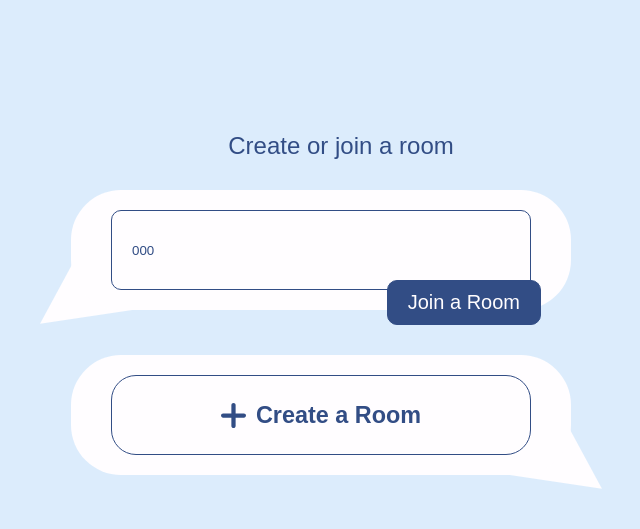
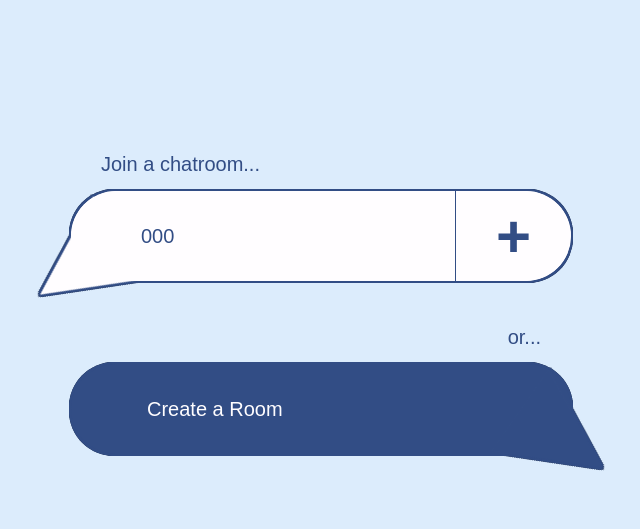
Before and after one commit to athomas97/chatroom_app, a Flask app: template templates/chatroom.html in a window 1280 px wide. Shown: the part 89-618 px from the top of the page, without its empty margins (319-959 px from the left). Run offline with Flask 3, Linux system fonts and the light colour scheme; the template is opened without the code that fills it: most values are stand-ins (such as "Sample title", 1, 10 or a date in 2020); some libraries are stand-ins or nearby versions; some web fonts are replaced.

Commit message:
updated styling of chatroom page, updated the text bubble input and button styling and layout, added hover animations over text bubbles (#13)
* updated styling for chatroom page

* moved chatroom header to the right to line up with chat bubbles

* updated spacing between chat bubbles in chatroom.html

* updated styling on room page

* updated styling for chatroom page, change primary button animation, and removed popup animation for the container div on login/register pages

* updating spacing of popup-container on login/register pages

* updated styling of chatroom page, updated the text bubble input and button styling and layout, added hover animations over text bubbles

---------

Co-authored-by: Ally <athomas97@gmail.com>

```diff
--- a/static/css/style.css
+++ b/static/css/style.css
@@ -32,10 +32,13 @@ h1, h2, h3, h4, h5, p {
     color: var(--medium-blue);
 }
 
-h2 {
+h2,
+.join-room-input input,
+.join-room-input button {
     font-family: "Turret Road", sans-serif;
     font-style: normal;
     font-weight: 500;
+    font-size: 20px;
 }
 
 h3 {
@@ -120,6 +123,7 @@ h3 {
     transform: translateY(0px);
     transition: box-shadow 0.2s ease,
                 transform 0.2s ease;
+
     &:hover {
         box-shadow: 10px 10px 0px var(--dark-blue);
         transform: translate(-5px, -5px);
@@ -298,69 +302,171 @@ form {
   clip-path: circle(50% at center);
 }
 
+.header {
+    width: 100%;
+    margin-bottom: 15px;
+}
+
+
 .text-bubble {
     display: flex;
+    position: relative;
     flex-direction: column;
     justify-content: center;
-    position: relative;
     gap: 5px;
-    height: 120px;
+    margin-bottom: 15px;
     width: 500px;
-    margin-bottom: 15px;
-    padding:20px 40px;
-    border-radius: 50px;
-    background-color: var(--white);
-
-    h3 {
-        text-align: left;
+    height: 90px;
+    border: none;
+    appearance: none;
+    isolation: isolate;
+    background: transparent;
+    transition: transform 0.2s ease;
+    &:is(button) {
+        cursor: pointer;
+    }
+    .bubble-shadow {
+        position: absolute;
+        inset: 0;
+        z-index: -1;
+        filter: drop-shadow(0 0 0 var(--dark-blue));
+        transition: filter 0.2s ease;
+    }
+    .bubble-silhouette {
+        position: absolute;
+        inset: 0;
+        z-index: -1;
+        border-radius: 50px;
+        filter:
+            drop-shadow(2px 0 0 var(--medium-blue))
+            drop-shadow(-2px 0 0 var(--medium-blue))
+            drop-shadow(0 2px 0 var(--medium-blue))
+            drop-shadow(0 -2px 0 var(--medium-blue))
+    }
+    .triangle {
+        position: absolute;
+        bottom: -35px;
+        width: 100px;
+        height: 100px;
+        clip-path: polygon(50% 0%, 0% 100%, 100% 100%);
     }
     input, .create-btn {
         flex-grow: 1;
+        border-radius: 30px;
         border: 1.5px solid var(--medium-blue);
     }
-    .create-btn {
-        cursor: pointer;
-        color: var(--medium-blue);
-        background-color: var(--white);
-        border-radius: 25px;
+}
+
+#create-room {
+    .header {
+        text-align: right;
+        padding-right: 30px;
     }
-    .create-btn .icon {
-        width: 25px;
-        height: 25px;
+    .text-bubble:hover {
+        transform: translate(-10px, -10px);
     }
-    button {
-        display: flex;
-        flex-direction: row;
-        align-items: center;
-        justify-content: center;
-        gap: 10px;
-        padding: 10px 20px;
-        border: 1.5px solid var(--medium-blue);
-        border-radius: 10px;
-        font-size: 20px;
+    .text-bubble:hover .bubble-shadow {
+        filter: drop-shadow(10px 10px 0 var(--dark-blue));
     }
-    .join-btn {
-        position: absolute;
-        right: 30px;
-        bottom: -15px;
+    .triangle, .bubble-silhouette {
+        background: var(--medium-blue);
     }
-    .triangle-left,
-    .triangle-right {
-        position: absolute;
-        bottom: -35px;
-        z-index: -1;
-        width: 100px;
-        height: 100px;
+    .triangle {
+        right: -40px;
+        transform: rotate(125deg);
+    }
+    button h2 {
+        text-align: left;
+        padding-left: 70px;
+        color: var(--white);
+    }
+}
+
+#join-room {
+    .header {
+        text-align: left;
+        padding-left: 30px;
+    }
+    .text-bubble:hover {
+        transform: translate(10px, -10px);
+    }
+    .text-bubble:hover .bubble-shadow {
+        filter: drop-shadow(-10px 10px 0 var(--dark-blue));
+    }
+    .triangle, .bubble-silhouette {
         background: var(--white);
-        clip-path: polygon(50% 0%, 0% 100%, 100% 100%);
     }
-    .triangle-left {
+    .triangle {
         left: -40px;
         transform: rotate(-125deg);
     }
-    .triangle-right {
-        right: -40px;
-        transform: rotate(125deg);
+    .join-room-input {
+        display: flex;
+        position: relative;
+        width: 100%;
+        height: 100%;
+        border: none;
+        border-radius: 50px;
+        padding: 0px;
+        overflow: hidden;
+    }
+    input {
+        flex: 1;
+        min-width: 0;
+        padding-left: 70px;
+        border: none;
+        border-radius: inherit;
+    }
+    input:autofill,
+    input:-webkit-autofill,
+    input:-webkit-autofill:hover,
+    input:-webkit-autofill:focus {
+        box-shadow: 0 0 0 1000px var(--white) inset;
+        -webkit-box-shadow: 0 0 0 1000px var(--white) inset;
+        -webkit-text-fill-color: var(--medium-blue);
+    }
+    .join-room-input:focus-within button,
+    .join-room-input input:not(:placeholder-shown) ~ button {
+        display: flex;
+        align-items: center;
+        justify-content: center;
+        transform: translateX(0);
+        visibility: visible;
+        transition: transform 0.3s ease;
+    }
+    button {
+        position: absolute;
+        top: 0;
+        right: 0;
+        height: 100%;
+        transform: translateX(100%);
+        visibility: hidden;
+        transition:
+            transform 0.3s ease,
+            visibility 0s linear 0.3s;
+        padding-left: 40px;
+        font-size: 30px;
+        padding-right: 40px;
+        cursor: pointer;
+        background: transparent;
+        outline: none;
+        border: none;
+        border-left: 1px solid var(--medium-blue);
+        border-top-left-radius: 0px;
+        border-top-right-radius: inherit;
+        border-bottom-left-radius: 0px;
+        border-bottom-right-radius: inherit;
+    }
+    button:hover {
+        background-color: rgb(250, 250, 250);
+    }
+    button h1 {
+        display: inline-block;
+        transform: scale(1);
+        transition: transform 0.2s ease;
+    }
+    button:hover h1 {
+        transform: scale(1.1);
     }
 }
 
--- a/templates/chatroom.html
+++ b/templates/chatroom.html
@@ -2,17 +2,37 @@
 {% block content %}
 {% include "navbar.html" %}
 <form method="post" class="container">
-    <h2 style="margin-left: 40px;">Create or join a room</h2>
-    <div class="text-bubble">
-        <div class="triangle-left"></div>
-        <input type="text" placeholder="Room Code" name="code" value="{{ code }}"/>
-        <button class="primary-btn join-btn popup-btn" type="submit" name="join">Join a Room</button>
+    <div id="join-room">
+        <h2 class="header">Join a chatroom...</h2>
+        <div class="text-bubble">
+            <div class="bubble-shadow">
+                <div class="bubble-silhouette">
+                    <div class="triangle"></div>
+                </div>
+            </div>
+            <div class="join-room-input">
+                <input
+                    type="text"
+                    placeholder="Enter Room Code"
+                    name="code"
+                    value="{{ code }}"
+                    maxlength="4"
+                />
+                <button type="submit" name="join">
+                    <h1>+</h1>
+                </button>
+            </div>
+        </div>
     </div>
-    <div class="text-bubble">
-        <div class="triangle-right"></div>
-        <button class="create-btn" type="submit" name="create">
-            <img src="/static/images/svg/create.svg" alt="logout icon" class="icon">
-            <h3>Create a Room</h3>
+    <div id="create-room">
+        <h2 class="header">or...</h2>
+        <button class="text-bubble" type="submit" name="create">
+            <div class="bubble-shadow">
+                <div class="bubble-silhouette">
+                    <div class="triangle"></div>
+                </div>
+            </div>
+            <h2>Create a Room</h2>
         </button>
     </div>
     {% if error %}
```
